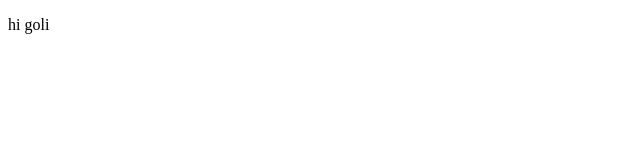
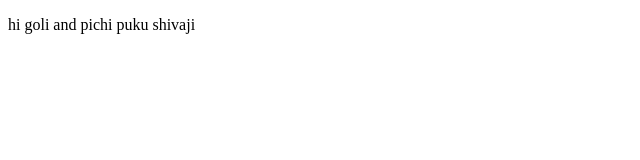
Before and after one commit to Krupalx/krupalx.github.io, a plain HTML site: page index.html in a window 1280 px wide. Shown: the whole page, without its empty margins (0-640 px from the left). Drawn offline with Linux system fonts and the light colour scheme.

Commit message:
Update index.html

```diff
--- a/index.html
+++ b/index.html
@@ -4,6 +4,6 @@
         <title>Example</title>
     </head>
     <body>
-        <p>hi goli </p>
+        <p>hi goli and pichi puku shivaji </p>
     </body>
 </html>
```
